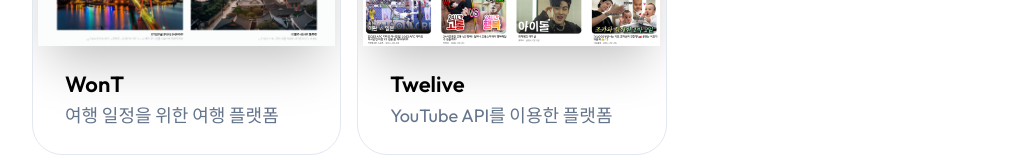
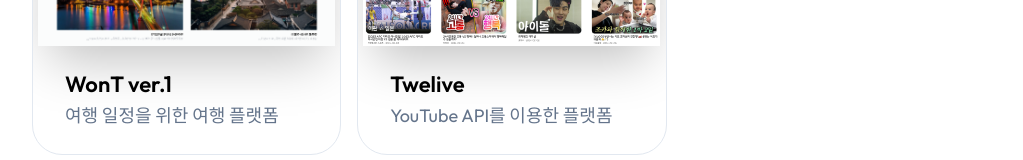
Before and after one commit to sy0725/next-portfolio, a Next.js app: page /projects in a window 1280 px wide. Shown: the part 1132-1292 px from the top of the page, without its empty margins (128-1151 px from the left). Built offline with nearby package versions, Linux system fonts and the light colour scheme.

Commit message:
⭐️ 이름 변경으로 인한 파일 정리

```diff
--- a/app/page.jsx
+++ b/app/page.jsx
@@ -1,14 +1,14 @@
 import Introduction from "@/components/introduction/Introduction";
 import About from "@/components/about/About";
 import Study from "@/components/study/Study";
-import Work from "@/components/Work/Work";
+import Project from "@/components/Project/Project";
 export default function Home() {
   return (
     <main>
       <Introduction />
       <About />
       <Study />
-      <Work />
+      <Project />
     </main>
   );
 }
--- a/app/projects/page.jsx
+++ b/app/projects/page.jsx
@@ -1,9 +1,8 @@
 "use client";
 import React, { useState } from "react";
-import ProjectCard from "@/components/Work/ProjectCard";
+import ProjectCard from "@/components/Project/ProjectCard";
 import { Tabs, TabsList, TabsContent, TabsTrigger } from "@/components/ui/tabs";
 import PROJECTDATA from "@/constants/PROJECTDATA";
-
 
 const uniqueCategories = [
   "All Projects",
--- a/components/Work/Work.jsx
+++ b/components/Project/Project.jsx
@@ -5,11 +5,10 @@
 import "swiper/css";
 import "swiper/css/pagination";
 import { Pagination } from "swiper/modules";
-import ProjectCard from "@/components/Work/ProjectCard";
+import ProjectCard from "@/components/Project/ProjectCard";
 import PROJECTDATA from "@/constants/PROJECTDATA";
 
-
-const Work = () => {
+const Project = () => {
   return (
     <section className="relative mb-12 xl:mb-48">
       <div className="container mx-auto">
@@ -32,7 +31,7 @@
             modules={[Pagination]}
             pagination={{ clickable: true }}
           >
-            {PROJECTDATA.slice(0, 4).map((project, index) => {
+            {PROJECTDATA.slice(0, 5).map((project, index) => {
               return (
                 <SwiperSlide key={index}>
                   <ProjectCard project={project} />
@@ -46,4 +45,4 @@
   );
 };
 
-export default Work;
+export default Project;
--- a/constants/PROJECTDATA.js
+++ b/constants/PROJECTDATA.js
@@ -26,7 +26,7 @@
   {
     image: "/work/wont.png",
     category: "React JS",
-    name: "WonT",
+    name: "WonT ver.1",
     description: "여행 일정을 위한 여행 플랫폼",
     link: "https://weontrip.vercel.app/",
     github: "https://github.com/FRONTENDSCHOOL6/WonT",
```
Also changed, not shown: components/Project/ProjectCard.jsx (renamed from components/Work/ProjectCard.jsx).
